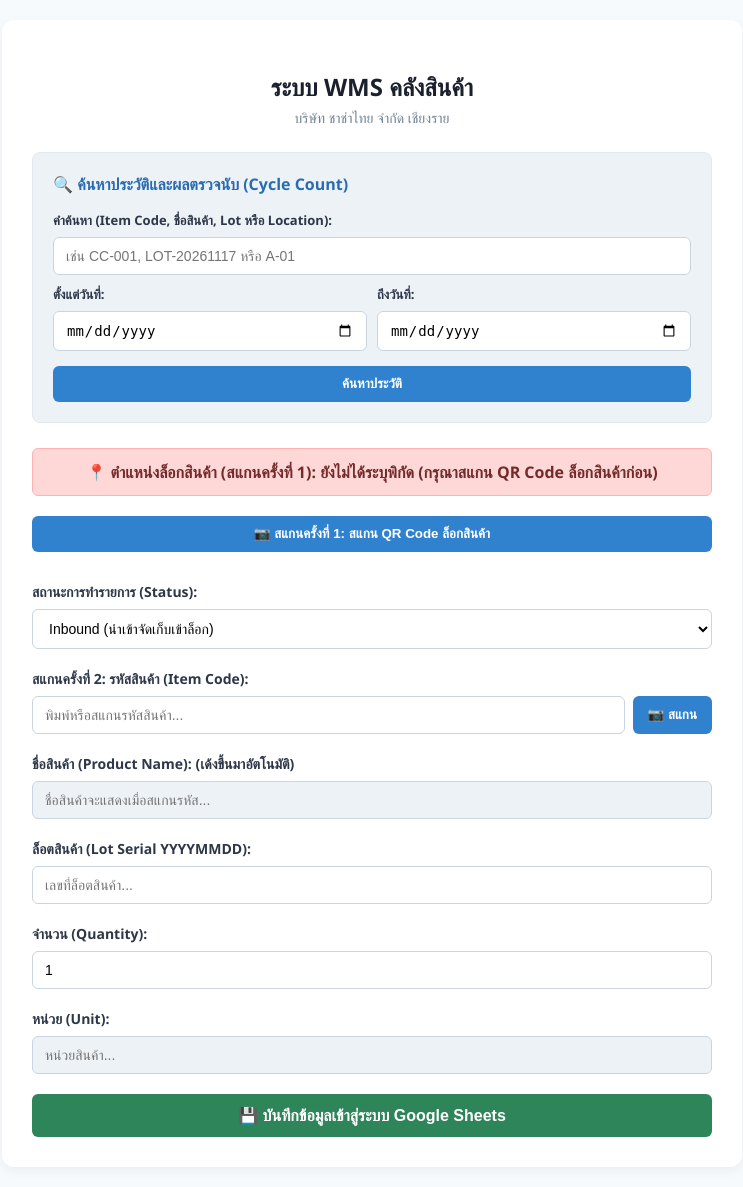
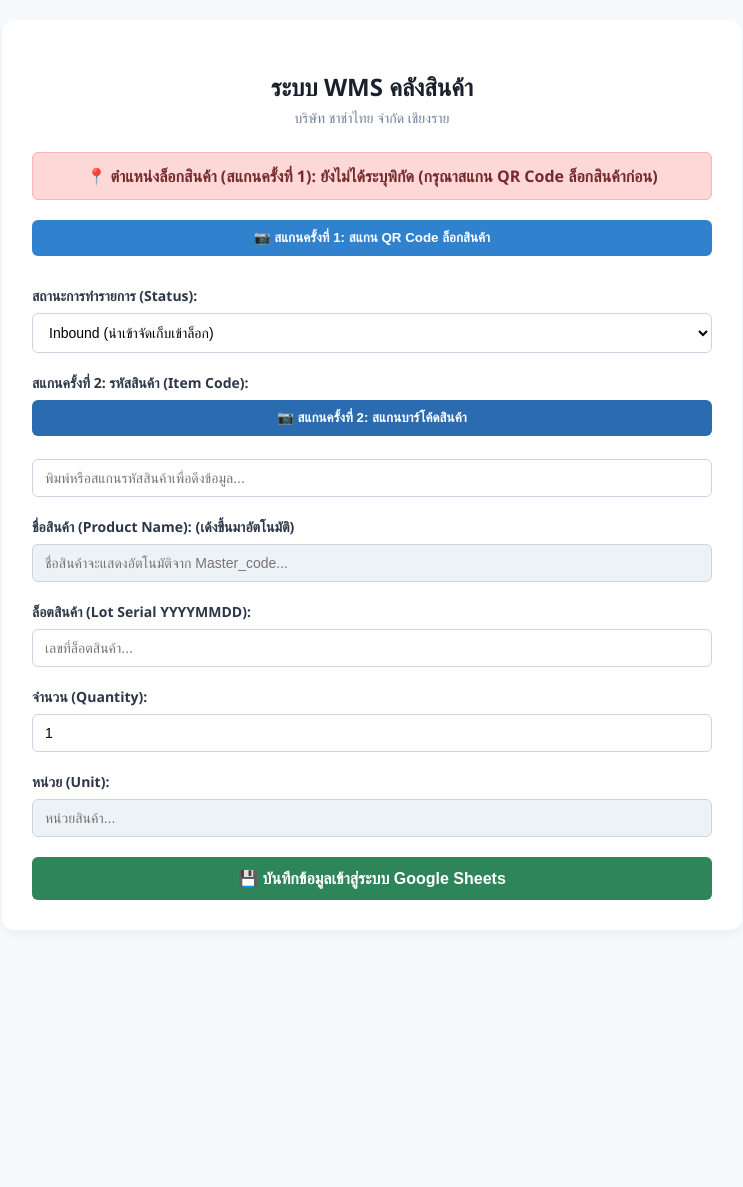
Before and after one commit to kanokwan20044-sketch/WH_Project, a Flask app: page / in a window 1280 px wide. Shown: the whole page, without its empty margins (268-1011 px from the left). After the commit the page ends 900 px from the top, so only its background shows below. Run offline with Flask 3, Linux system fonts and the light colour scheme.

Commit message:
feat: add item barcode scanner button and toggle search section on cycle count status

```diff
--- a/templates/index.html
+++ b/templates/index.html
@@ -22,7 +22,7 @@
         .has-location { background-color: #c6f6d5; color: #22543d; border: 1px solid #9ae6b4; }
         .no-location { background-color: #fed7d7; color: #742a2a; border: 1px solid #feb2b2; }
         .alert-success { background-color: #c6f6d5; color: #22543d; padding: 12px; border-radius: 6px; margin-bottom: 20px; text-align: center; font-weight: 600; border: 1px solid #9ae6b4; }
-        .search-section { background: #edf2f7; padding: 20px; border-radius: 8px; margin-bottom: 25px; border: 1px solid #e2e8f0; }
+        .search-section { background: #edf2f7; padding: 20px; border-radius: 8px; margin-bottom: 25px; border: 1px solid #e2e8f0; display: none; }
         .date-row { display: flex; gap: 10px; margin-bottom: 10px; }
         #reader { width: 100%; max-width: 400px; margin: 0 auto 15px auto; }
         #itemReader { width: 100%; max-width: 400px; margin: 0 auto 15px auto; }
@@ -39,8 +39,8 @@
             </div>
         {% endif %}
 
-        <!-- ส่วนค้นหาประวัติและ Cycle Count ตามช่วงเวลา -->
-        <div class="search-section">
+        <!-- ส่วนค้นหาประวัติและ Cycle Count (ซ่อนไว้ จะแสดงเฉพาะตอนเลือกสถานะ Cycle Count) -->
+        <div class="search-section" id="searchSection">
             <h3 style="margin-top: 0; color: #2b6cb0; font-size: 16px;">🔍 ค้นหาประวัติและผลตรวจนับ (Cycle Count)</h3>
             <form action="/" method="GET">
                 <div class="form-group" style="margin-bottom: 10px;">
@@ -94,31 +94,30 @@
             <div id="reader"></div>
         </div>
 
-        <!-- [สแกนครั้งที่ 2] ฟอร์มบันทึกข้อมูลสินค้า -->
+        <!-- ฟอร์มทำรายการ WMS -->
         <form action="/submit" method="POST">
             <input type="hidden" name="location" value="{{ location }}">
 
             <div class="form-group">
                 <label>สถานะการทำรายการ (Status):</label>
-                <select name="status" id="statusSelect">
+                <select name="status" id="statusSelect" onchange="handleStatusChange()">
                     <option value="Inbound">Inbound (นำเข้าจัดเก็บเข้าล็อก)</option>
                     <option value="Outbound">Outbound (เบิกจ่ายสินค้า)</option>
                     <option value="Cycle Count">Cycle Count (ตรวจนับสต็อก)</option>
                 </select>
             </div>
 
+            <!-- [สแกนครั้งที่ 2] สแกนบาร์โค้ดสินค้า -->
             <div class="form-group">
                 <label>สแกนครั้งที่ 2: รหัสสินค้า (Item Code):</label>
-                <div style="display: flex; gap: 8px;">
-                    <input type="text" name="item_code" id="itemCodeInput" placeholder="พิมพ์หรือสแกนรหัสสินค้า..." onkeyup="fetchProductInfo()" required style="flex: 1;">
-                    <button type="button" onclick="startItemScanner()" style="background: #3182ce; color: white; border: none; padding: 0 15px; border-radius: 6px; cursor: pointer; font-weight: 600;">📷 สแกน</button>
-                </div>
-                <div id="itemReader" style="margin-top: 10px;"></div>
+                <button type="button" class="btn-scanner" style="background-color: #2b6cb0; margin-bottom: 8px;" onclick="startItemScanner()">📷 สแกนครั้งที่ 2: สแกนบาร์โค้ดสินค้า</button>
+                <div id="itemReader"></div>
+                <input type="text" name="item_code" id="itemCodeInput" placeholder="พิมพ์หรือสแกนรหัสสินค้าเพื่อดึงข้อมูล..." onkeyup="fetchProductInfo()" required>
             </div>
 
             <div class="form-group">
                 <label>ชื่อสินค้า (Product Name): (เด้งขึ้นมาอัตโนมัติ)</label>
-                <input type="text" name="product_name" id="productNameInput" placeholder="ชื่อสินค้าจะแสดงเมื่อสแกนรหัส..." readonly required>
+                <input type="text" name="product_name" id="productNameInput" placeholder="ชื่อสินค้าจะแสดงอัตโนมัติจาก Master_code..." readonly required>
             </div>
 
             <div class="form-group">
@@ -141,26 +140,33 @@
     </div>
 
     <script>
-        // กล้องตัวที่ 1: สแกน Location
+        // กล้องครั้งที่ 1: สแกน Location
         function startLocationScanner() {
             const scanner = new Html5QrcodeScanner("reader", { fps: 10, qrbox: 250 });
             scanner.render((decodedText) => {
-                window.location.href = "/?location=" + encodeURIComponent(decodedText);
+                window.location.href = "/?location=" + encodeURIComponent(decodedText) + (document.getElementById('statusSelect').value === 'Cycle Count' ? '&q=Cycle_Count' : '');
                 scanner.clear();
             }, (errorMessage) => {});
         }
 
-        // กล้องตัวที่ 2: สแกนรหัสสินค้า
+        // กล้องครั้งที่ 2: สแกนบาร์โค้ดสินค้า
+        let itemScannerInstance = null;
         function startItemScanner() {
-            const itemScanner = new Html5Qrcode("itemReader");
-            itemScanner.start(
+            const readerDiv = document.getElementById("itemReader");
+            readerDiv.style.display = "block";
+
+            if (!itemScannerInstance) {
+                itemScannerInstance = new Html5Qrcode("itemReader");
+            }
+
+            itemScannerInstance.start(
                 { facingMode: "environment" },
                 { fps: 10, qrbox: 250 },
                 (decodedText) => {
                     document.getElementById("itemCodeInput").value = decodedText;
-                    fetchProductInfo(); // ดึงข้อมูลอัตโนมัติทันทีที่สแกนเสร็จ
-                    itemScanner.stop().then(() => {
-                        document.getElementById("itemReader").innerHTML = "";
+                    fetchProductInfo(); // ดึงข้อมูลรายละเอียดอัตโนมัติทันที
+                    itemScannerInstance.stop().then(() => {
+                        readerDiv.style.display = "none";
                     }).catch(err => console.log(err));
                 },
                 (errorMessage) => {}
@@ -169,7 +175,7 @@
             });
         }
 
-        // ฟังก์ชันดึงข้อมูลจากชีต Master_code อัตโนมัติ
+        // ฟังก์ชันดึงข้อมูลจาก Master_code อัตโนมัติ
         function fetchProductInfo() {
             const code = document.getElementById("itemCodeInput").value.trim();
             if (code.length < 2) return;
@@ -187,6 +193,29 @@
                 })
                 .catch(err => console.error("Error fetching master code:", err));
         }
+
+        // ฟังก์ชันจัดการการแสดงผลหน้าต่างค้นหา เมื่อเปลี่ยนสถานะ
+        function handleStatusChange() {
+            const statusSelect = document.getElementById("statusSelect");
+            const searchSection = document.getElementById("searchSection");
+
+            if (statusSelect.value === "Cycle Count") {
+                searchSection.style.display = "block"; // แสดงหน้าต่างค้นหาเมื่อเลือก Cycle Count
+            } else {
+                searchSection.style.display = "none";  // ซ่อนหน้าต่างค้นหาสำหรับ Inbound / Outbound
+            }
+        }
+
+        // ตรวจสอบสถานะตอนโหลดหน้าเว็บ
+        window.onload = function() {
+            handleStatusChange();
+            // เปิดหน้าต่างค้นหาค้างไว้หากมีการกดค้นหามาก่อนหน้า
+            const urlParams = new URLSearchParams(window.location.search);
+            if (urlParams.get('q') || urlParams.get('start_date')) {
+                document.getElementById("searchSection").style.display = "block";
+                document.getElementById("statusSelect").value = "Cycle Count";
+            }
+        };
     </script>
 </body>
 </html>
```
